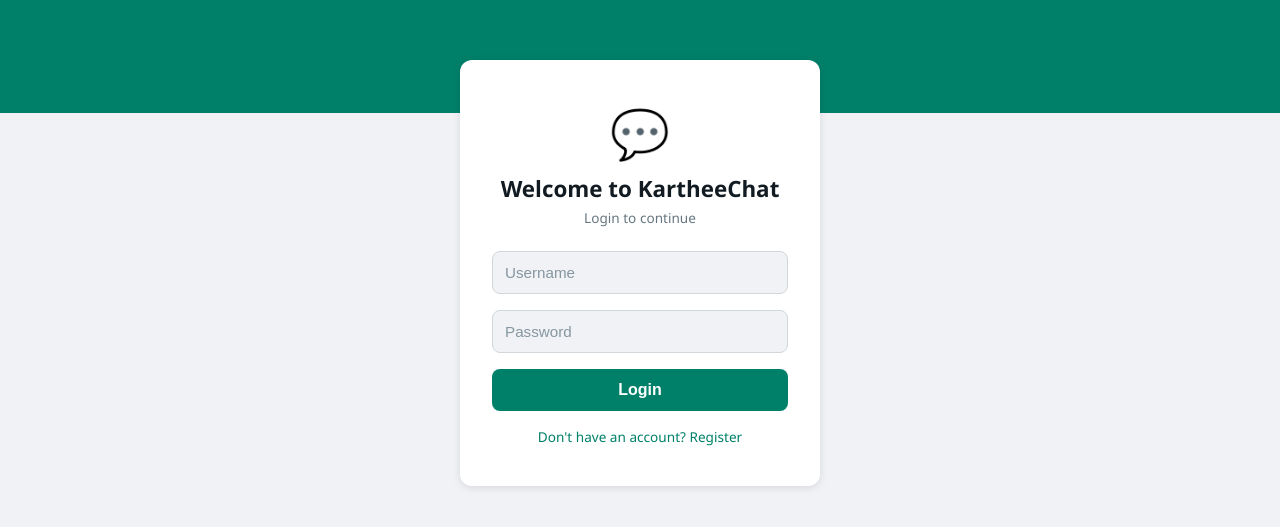
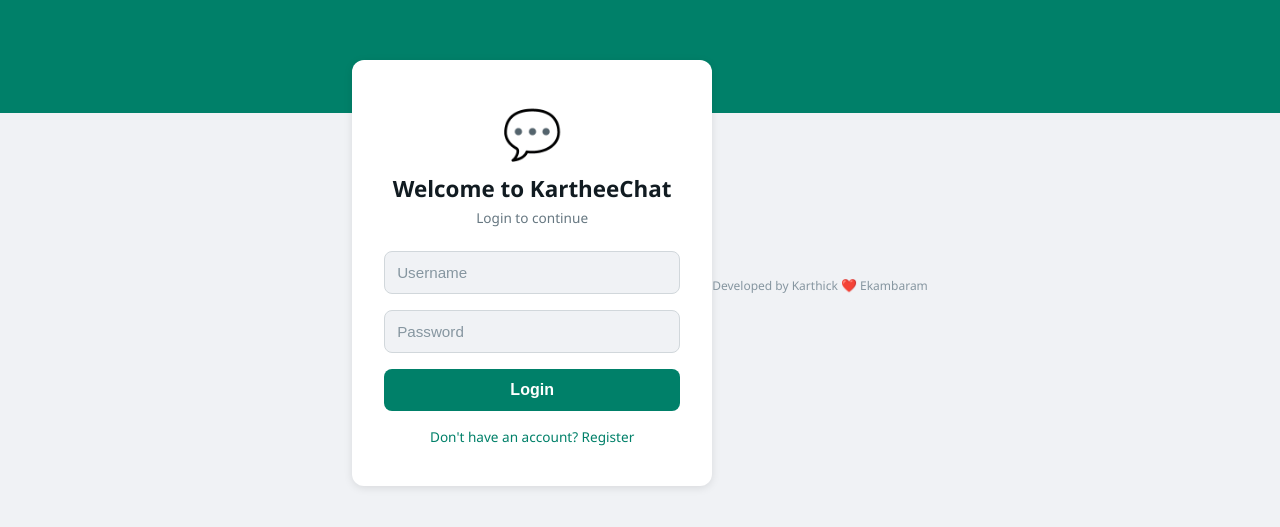
Before and after one commit to karthe-dev/kartheechat, an Angular app in the folder apps/client/: page /login in a window 1280 px wide. Shown: the part 127-654 px from the top of the page. Built offline with nearby package versions, Linux system fonts and the light colour scheme.

Commit message:
feat: add developer credit on login page

```diff
--- a/apps/client/src/app/pages/login/login.component.ts
+++ b/apps/client/src/app/pages/login/login.component.ts
@@ -23,6 +23,7 @@ import { ToastService } from '../../services/toast.service';
           {{ isRegister() ? 'Already have an account? Login' : "Don't have an account? Register" }}
         </p>
       </div>
+      <p class="dev-credit">Developed by Karthick <span class="heart">❤️</span> Ekambaram</p>
     </div>
   `,
     styles: [`
@@ -45,6 +46,9 @@ import { ToastService } from '../../services/toast.service';
     .toggle { text-align: center; color: #008069; cursor: pointer; margin-top: 1rem; font-size: 0.85rem; }
     .toggle:hover { text-decoration: underline; }
     .error { background: #fce4e4; color: #d32f2f; padding: 0.5rem; border-radius: 6px; margin-bottom: 1rem; text-align: center; font-size: 0.85rem; }
+    .dev-credit { text-align: center; color: #8696a0; font-size: 0.75rem; margin-top: 1.5rem; }
+    .heart { color: #e53935; font-size: 0.8rem; }
+    :host-context(body.dark-theme) .dev-credit { color: #667781; }
   `]
 })
 export class LoginComponent {
```
